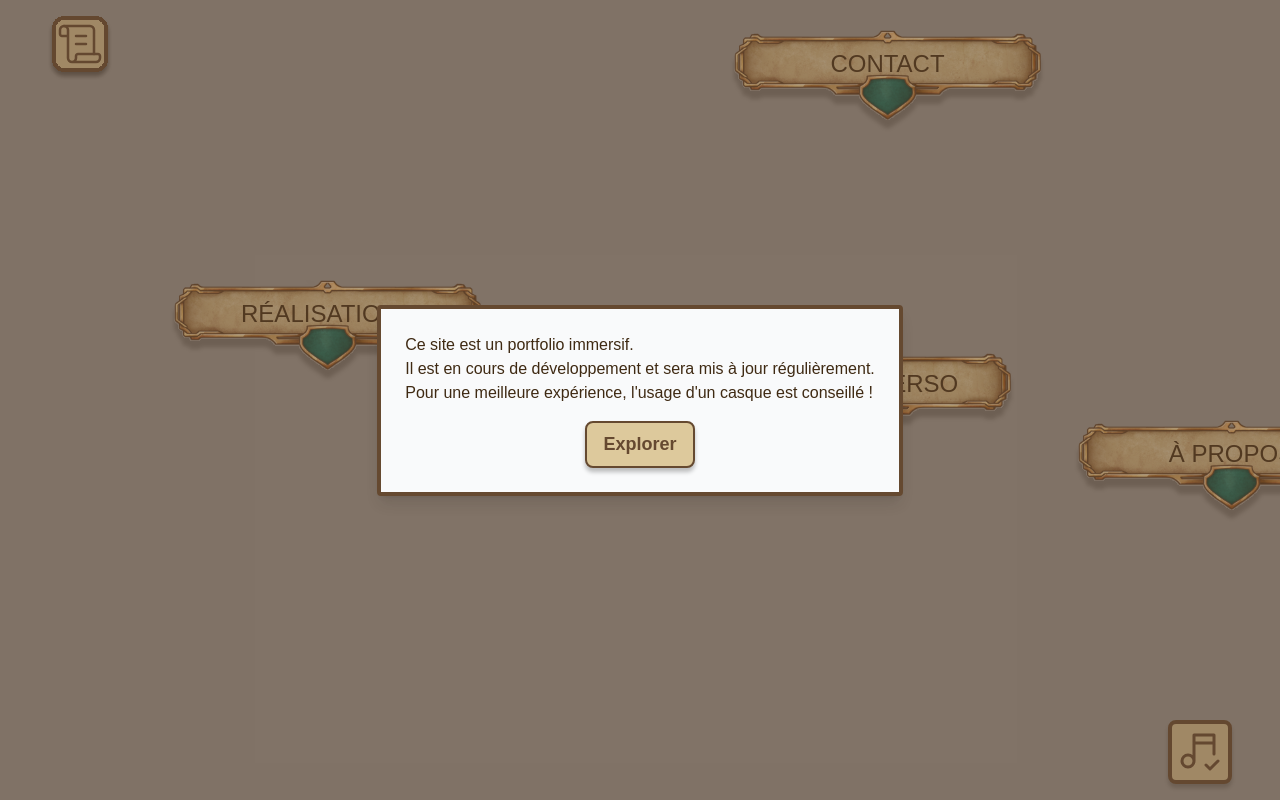
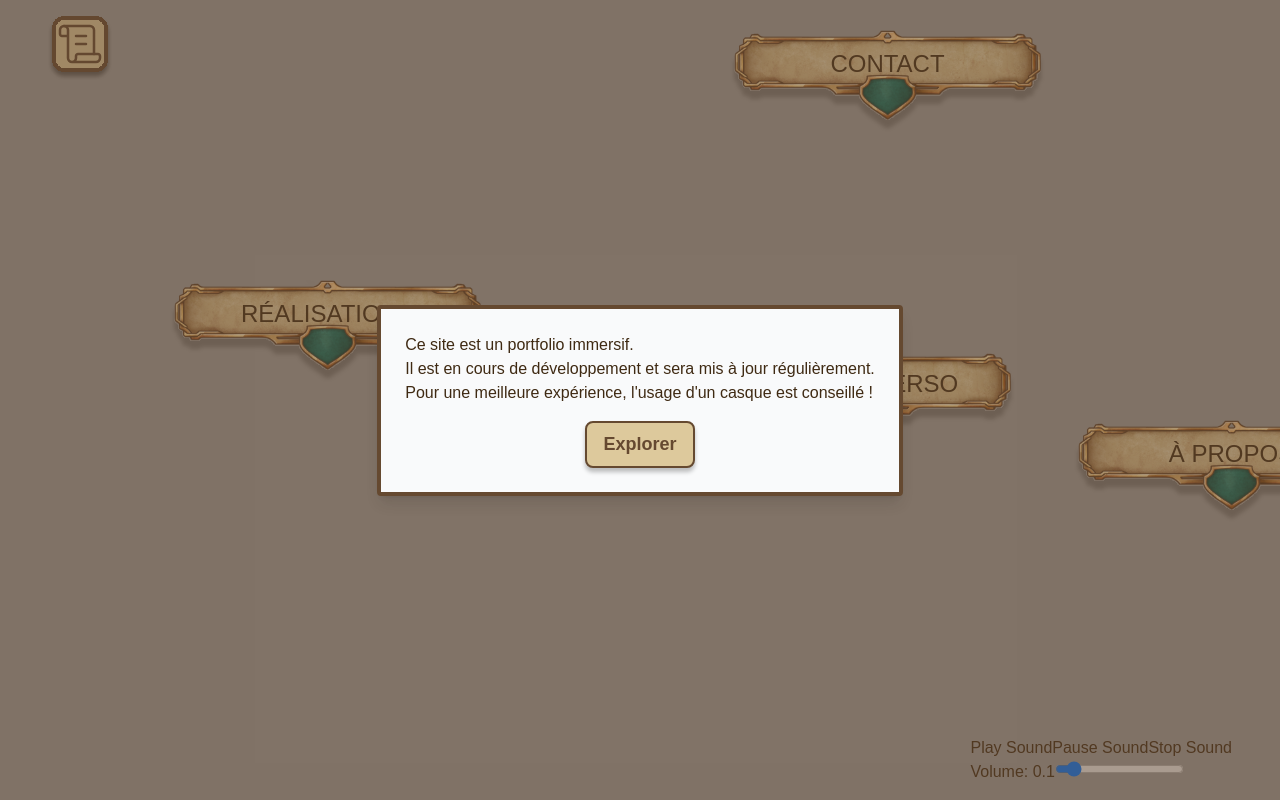
Before and after one commit to SamuelCharasse/Portfolio, a Vue app: page / in a window 1280 px wide. Shown: the top 800 px of the page. Built offline with nearby package versions, Linux system fonts and the light colour scheme; no server answers; a web font is replaced by a local one.

Commit message:
Ajout de contrôles de lecture pour le son dans le composant SoundBar et mise à jour de la gestion du son dans index.vue

```diff
--- a/src/components/soundBar.vue
+++ b/src/components/soundBar.vue
@@ -1,17 +1,43 @@
 <template>
-    <div class="absolute right-16 top-4 z-10">
+  <div>
+    <button @click="playSound">Play Sound</button>
+    <button @click="pauseSound">Pause Sound</button>
+    <button @click="stopSound">Stop Sound</button>
+    <div>
       <label for="volume">Volume: {{ volume }}</label>
       <input type="range" id="volume" min="0" max="1" step="0.01" v-model="volume" @input="adjustVolume" />
     </div>
+  </div>
 </template>
 
 <script setup lang="ts">
 import { ref } from 'vue';
-import { Howler } from 'howler';
+import { Howl, Howler } from 'howler';
 
+// Créer une instance de Howl
+const soundHome = new Howl({
+  src: ['/sounds/SoundIndex.mp3'],
+  volume: 0.3,
+  loop: true
+});
 
 // Volume réactif
-const volume = ref(0.5);
+const volume = ref(0.1);
+
+// Méthodes pour contrôler le son
+const playSound = () => {
+    if (!soundHome.playing()) {
+      soundHome.play();
+    }
+};
+
+const pauseSound = () => {
+  soundHome.pause();
+};
+
+const stopSound = () => {
+  soundHome.stop();
+};
 
 // Méthode pour ajuster le volume général
 const adjustVolume = () => {
--- a/src/pages/index.vue
+++ b/src/pages/index.vue
@@ -1,48 +1,39 @@
 <!-- eslint-disable vue/multi-word-component-names -->
 <script setup lang="ts">
-import { ref, onMounted } from 'vue'
-import { RouterLink } from 'vue-router'
-import Menu from '@/components/icons/Menu.vue'
-import Tile from '@/components/Tile.vue'
-import Popup from '@/components/Popup.vue'
-import MenuOverlay from '@/components/MenuOverlay.vue'
-import SoundOn from '@/components/icons/SoundOn.vue'
-import SoundOff from '@/components/icons/SoundOff.vue'
-import SoundBar from '@/components/SoundBar.vue'
-//Gestion du popup à la première connexion
-const showPopup = ref(false)
+import { ref, onMounted } from 'vue';
+import { RouterLink } from 'vue-router';
+import Menu from '@/components/icons/Menu.vue';
+import Tile from '@/components/Tile.vue';
+import Popup from '@/components/Popup.vue';
+import MenuOverlay from '@/components/MenuOverlay.vue';
+import SoundBar from '@/components/SoundBar.vue';
+
+// Gestion du popup à la première connexion
+const showPopup = ref(false);
 
 onMounted(() => {
   if (!localStorage.getItem('hasVisited')) {
-    showPopup.value = true
-    localStorage.setItem('hasVisited', 'true')
+    showPopup.value = true;
+    localStorage.setItem('hasVisited', 'true');
   }
-})
+});
 
 const closePopup = () => {
-  showPopup.value = false
-}
+  showPopup.value = false;
+};
+
 // Gestion du menu
-const showMenuOverlay = ref(false)
+const showMenuOverlay = ref(false);
 
 const toggleMenuOverlay = () => {
-  showMenuOverlay.value = !showMenuOverlay.value
-}
+  showMenuOverlay.value = !showMenuOverlay.value;
+};
 
 const closeMenuOverlay = () => {
-  showMenuOverlay.value = false
-}
-// Gestion de l'icone SoundOn/Off
-const isSoundOn = ref(true);
-const showSoundBar = ref(false);
-
-const toggleSound = () => {
-  isSoundOn.value = !isSoundOn.value;
-  showSoundBar.value = isSoundOn.value;
+  showMenuOverlay.value = false;
 };
 
 // Gestion de la position des Tiles avec Canvas
-
 onMounted(() => {
   const canvas = document.getElementById('backgroundCanvas') as HTMLCanvasElement;
   if (canvas) {
@@ -67,6 +58,8 @@ onMounted(() => {
       <Menu @click="toggleMenuOverlay" />
     </div>
     <MenuOverlay v-if="showMenuOverlay" @close="closeMenuOverlay" class="fixed left-0 top-20" />
+
+    <!-- Placer les éléments "Tile" en utilisant des unités relatives -->
     <div class="absolute" style="top: 350px; left: 700px;">
       <Tile>
         <RouterLink to="/projectSolo">Projets Perso</RouterLink>
@@ -89,9 +82,7 @@ onMounted(() => {
     </div>
     <RouterView class="relative z-10" />
     <div class="absolute bottom-4 right-12">
-      <SoundOn v-if="isSoundOn" @click="toggleSound" />
-      <SoundOff v-else @click="toggleSound" />
-      <SoundBar v-if="showSoundBar" />
+      <SoundBar />
     </div>
     <!-- Pop-up -->
     <Popup v-if="showPopup" @close="closePopup" />
```
Also changed, not shown: 1 other file (tests, documents, lock files or other folders).
